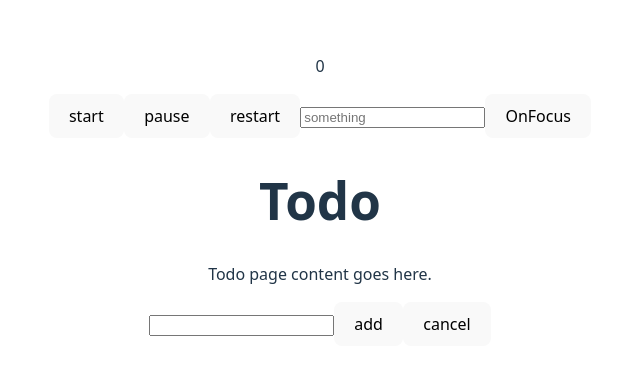
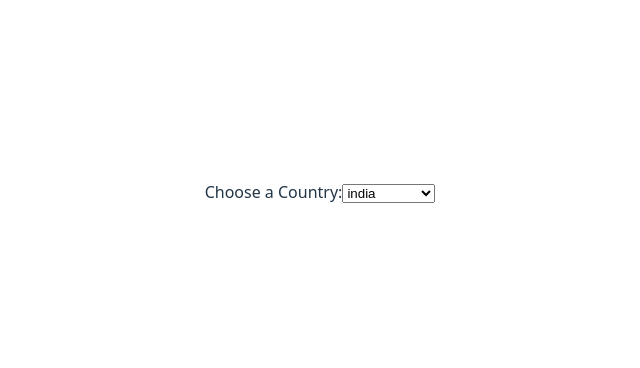
Before and after one commit to square-story/Interview-Prepration, a React (Vite) app in the folder react/: page / in a window 1280 px wide. Shown: the part 208-576 px from the top of the page, without its empty margins (320-960 px from the left). Built offline with nearby package versions, Linux system fonts and the light colour scheme.

Commit message:
feat: Implement DropList component for country and state selection

```diff
--- a/react/src/App.tsx
+++ b/react/src/App.tsx
@@ -1,44 +1,14 @@
-import { useEffect, useRef, useState } from "react"
+
 import "./App.css"
-import ChildInput from "./components/ChildInput"
-import { Todo } from "./pages/Todo"
+import DropList from "./components/DropList"
+
 
 
 const App = () => {
-  const [timer, setTimer] = useState(0)
-  const [isPaused, setIsPaused] = useState(true)
-  const inputRef = useRef<HTMLInputElement>(null)
-  useEffect(() => {
-    let timerFun: number;
-    if (!isPaused) {
-      timerFun = setInterval(() => {
-        setTimer(prev => prev + 1)
-      }, 1000);
-    }
-    return () => clearInterval(timerFun)
-  }, [isPaused])
-  const pause = () => setIsPaused(true)
-  const start = () => setIsPaused(false)
-  const restart = () => {
-    setIsPaused(true)
-    setTimer(0)
-  }
 
-  const focusInput = () => {
-    if (inputRef.current) {
-      inputRef.current.focus()
-      inputRef.current.value = "something new"
-    }
-  }
   return (
     <>
-      <p>{timer}</p>
-      <button onClick={start}>start</button>
-      <button onClick={pause}>pause</button>
-      <button onClick={restart}>restart</button>
-      <ChildInput ref={inputRef} />
-      <button onClick={focusInput}>OnFocus</button>
-      <Todo />
+      <DropList />
     </>
   )
 }
--- /dev/null
+++ b/react/src/components/DropList.tsx
@@ -0,0 +1,52 @@
+import { useState } from "react"
+
+const DropList = () => {
+    const [country, setCountry] = useState('')
+    const [states, setStates] = useState<string[]>([])
+    interface CountryData {
+        country: string;
+        states: string[];
+    }
+
+    const data: CountryData[] = [
+        {
+            country: "india",
+            states: ["kerala", "Karnataka"]
+        },
+        {
+            country: "Bangladesh",
+            states: ["Dhaka", "Banagi"]
+        }
+    ];
+
+    const handleChange = (e: React.ChangeEvent<HTMLSelectElement>) => {
+        setCountry(e.target.value);
+        const selectedStates = data.find((item: CountryData) => item.country === e.target.value);
+        setStates(selectedStates ? selectedStates.states : []);
+    };
+    return (
+        <>
+            <label>Choose a Country:</label>
+
+            <select onChange={handleChange}>
+                {data.map((item, index) => (
+                    <option value={item.country} key={index}>{item.country}</option>
+                ))}
+            </select>
+            {country && (
+                <>
+                    <label>Choose a States:</label>
+                    <select>
+                        {states.map((item, index) => (
+                            <option value={item} key={index}>
+                                {item}
+                            </option>
+                        ))}
+                    </select>
+                </>
+            )}
+        </>
+    )
+}
+
+export default DropList
```
